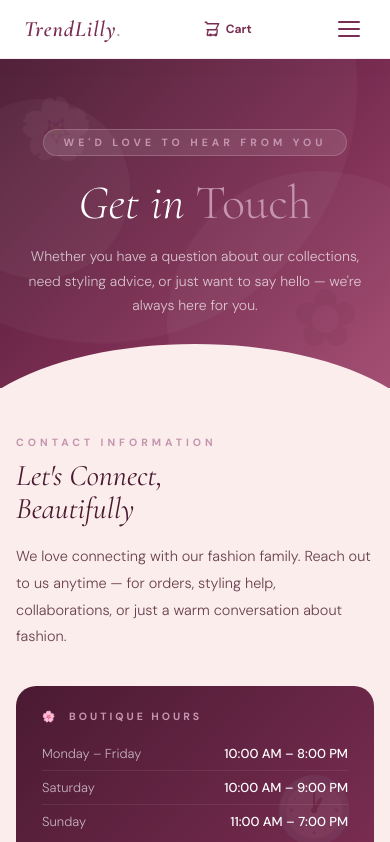
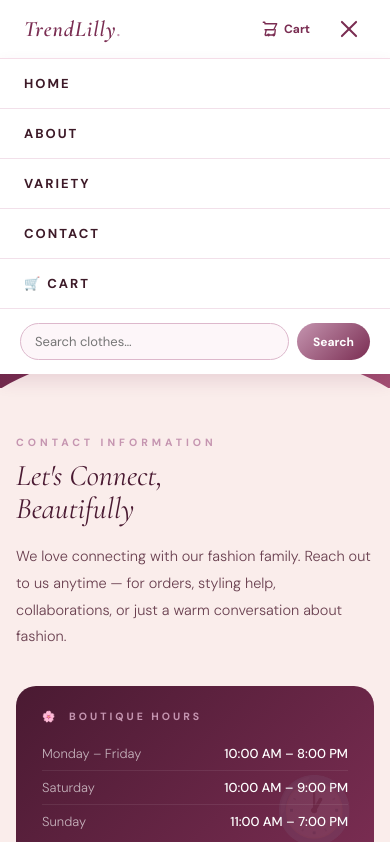
Before and after one commit to kiranpreetkaur4573-ui/my_project, a website: page contact.html in a window 390 px wide. Both pictures are taken after a click on the button 349 px from the left and 29 px from the top of the page. Shown: the top 842 px of the page. Drawn offline with nearby package versions, Linux system fonts and the light colour scheme.

Commit message:
Update contact.html

```diff
--- a/contact.html
+++ b/contact.html
@@ -27,17 +27,20 @@
         .nav-cart { display: flex; align-items: center; gap: 5px; margin-left: 10px; text-decoration: none; color: var(--deep); font-size: 12px; font-weight: 700; padding: 6px 10px; border-radius: 20px; transition: background 0.2s; flex-shrink: 0; }
         .nav-cart:hover { background: var(--soft); }
         .nav-cart svg { width: 18px; height: 18px; }
-        .hamburger { display: none; flex-direction: column; cursor: pointer; gap: 5px; margin-left: auto; padding: 6px; background: none; border: none; }
-        .hamburger span { display: block; width: 22px; height: 2px; background: var(--deep); border-radius: 3px; transition: all 0.3s; }
+        .hamburger { display: none; flex-direction: column; cursor: pointer; gap: 5px; padding: 6px; background: none; border: none; z-index: 301; }
+        .hamburger span { display: block; width: 22px; height: 2px; background: var(--deep); border-radius: 3px; transition: all 0.3s ease; }
         .hamburger.open span:nth-child(1) { transform: translateY(7px) rotate(45deg); }
         .hamburger.open span:nth-child(2) { opacity: 0; }
         .hamburger.open span:nth-child(3) { transform: translateY(-7px) rotate(-45deg); }
-        .mobile-nav { display: none; flex-direction: column; background: white; border-top: 1px solid var(--soft); }
+        .mobile-nav { display: none; flex-direction: column; background: white; border-top: 1px solid var(--soft); position: absolute; top: 58px; left: 0; right: 0; z-index: 299; max-height: calc(100vh - 58px); overflow-y: auto; box-shadow: 0 8px 16px rgba(122,45,82,0.12); }
         .mobile-nav.open { display: flex; }
-        .mobile-nav a { text-decoration: none; color: var(--text); font-size: 13px; font-weight: 700; letter-spacing: 2px; text-transform: uppercase; padding: 14px 24px; border-bottom: 1px solid #f2e0ea; }
-        .mobile-nav .search-row { display: flex; padding: 14px 20px; }
-        .mobile-nav .search-row input { flex: 1; padding: 9px 14px; border: 1.5px solid #ddb8cc; border-radius: 24px 0 0 24px; font-size: 13px; font-family: 'DM Sans', sans-serif; color: var(--text); outline: none; background: #fdf6f9; }
-        .mobile-nav .search-row button { padding: 9px 16px; background: linear-gradient(135deg, var(--rose), var(--deep)); color: white; border: none; border-radius: 0 24px 24px 0; font-size: 12px; font-weight: 700; cursor: pointer; font-family: 'DM Sans', sans-serif; }
+        .mobile-nav a { text-decoration: none; color: var(--text); font-size: 13px; font-weight: 700; letter-spacing: 2px; text-transform: uppercase; padding: 16px 24px; border-bottom: 1px solid #f2e0ea; display: block; transition: background 0.2s ease; }
+        .mobile-nav a:active, .mobile-nav a.active { background: var(--soft); color: var(--deep); }
+        .mobile-nav a:hover { background: #f9f0f6; }
+        .mobile-nav .search-row { display: flex; padding: 14px 20px; gap: 8px; }
+        .mobile-nav .search-row input { flex: 1; padding: 9px 14px; border: 1.5px solid #ddb8cc; border-radius: 24px; font-size: 13px; font-family: 'DM Sans', sans-serif; color: var(--text); outline: none; background: #fdf6f9; }
+        .mobile-nav .search-row button { padding: 9px 16px; background: linear-gradient(135deg, var(--rose), var(--deep)); color: white; border: none; border-radius: 24px; font-size: 12px; font-weight: 700; cursor: pointer; font-family: 'DM Sans', sans-serif; transition: opacity 0.2s; }
+        .mobile-nav .search-row button:active { opacity: 0.8; }
 
         .hero { position: relative; min-height: 380px; display: flex; align-items: center; justify-content: center; overflow: hidden; background: linear-gradient(135deg, var(--plum) 0%, var(--deep) 55%, #a0486e 100%); }
         .hero-orbs { position: absolute; inset: 0; pointer-events: none; overflow: hidden; }
@@ -127,7 +130,6 @@
         .cr-empty { text-align: center; padding: 32px 20px; }
         .cr-empty .ei { font-size: 40px; margin-bottom: 12px; }
         .cr-empty p { font-size: 14px; color: #9a7080; font-weight: 300; line-height: 1.7; }
-        @media (max-width: 600px) { .cr-input-row { flex-direction: column; } .check-reply-card { padding: 28px 20px; } .check-reply-section { padding: 0 16px 60px; } }
 
         .form-panel { background: white; border-radius: 28px; padding: 44px 40px; box-shadow: 0 8px 48px rgba(122,45,82,0.12); border: 1px solid rgba(197,149,176,0.12); position: relative; overflow: hidden; }
         .form-panel::before { content: ''; position: absolute; top: 0; left: 0; right: 0; height: 4px; background: linear-gradient(90deg, var(--rose), var(--gold), var(--deep)); }
@@ -201,7 +203,18 @@
         footer strong { color: var(--rose); }
 
         @media (max-width: 960px) { .nav-links, .nav-search { display: none; } .hamburger { display: flex; } .nav-cart { margin-left: auto; } .contact-grid { grid-template-columns: 1fr; gap: 40px; } .map-inner { grid-template-columns: 1fr; gap: 32px; } }
-        @media (max-width: 600px) { .contact-section { padding: 48px 16px 56px; } .form-panel { padding: 28px 20px; } .form-row { grid-template-columns: 1fr; gap: 0; } .hero { min-height: 300px; } .faq-section { padding: 52px 16px 60px; } .map-inner { padding: 44px 16px; } .map-visual { min-height: 200px; } }
+        @media (max-width: 600px) {
+            .contact-section { padding: 48px 16px 56px; }
+            .form-panel { padding: 28px 20px; }
+            .form-row { grid-template-columns: 1fr; gap: 0; }
+            .hero { min-height: 300px; }
+            .faq-section { padding: 52px 16px 60px; }
+            .map-inner { padding: 44px 16px; }
+            .map-visual { min-height: 200px; }
+            .check-reply-card { padding: 28px 20px; }
+            .check-reply-section { padding: 0 16px 60px; }
+            .cr-input-row { flex-direction: column; }
+        }
         .reveal { opacity: 0; transform: translateY(24px); transition: opacity 0.7s ease, transform 0.7s ease; }
         .reveal.visible { opacity: 1; transform: none; }
         .reveal-delay-1 { transition-delay: 0.15s; }
@@ -235,10 +248,11 @@
         </button>
     </div>
     <div class="mobile-nav" id="mobileNav">
-        <a href="index.html">Home</a>
-        <a href="about.html">About</a>
-        <a href="variety.html">Variety</a>
-        <a href="contact.html">Contact</a>
+        <a href="index.html" onclick="closeMenu()">Home</a>
+        <a href="about.html" onclick="closeMenu()">About</a>
+        <a href="variety.html" onclick="closeMenu()">Variety</a>
+        <a href="contact.html" onclick="closeMenu()">Contact</a>
+        <a href="mycart.html" onclick="closeMenu()">🛒 Cart</a>
         <div class="search-row">
             <input placeholder="Search clothes…" type="text">
             <button>Search</button>
@@ -508,7 +522,7 @@
         btn.disabled = true;
         btn.innerHTML = `<span style="display:inline-block;animation:spin 0.7s linear infinite">🌸</span>`;
         document.getElementById('crResults').innerHTML = `<div class="cr-empty"><div class="ei" style="animation:spin 1s linear infinite;display:inline-block">🌸</div><p style="margin-top:12px">Looking up your messages…</p></div>`;
-try {
+        try {
             const snap = await getDocs(
                 query(collection(db, 'contactSubmissions'), where('email', '==', email))
             );
@@ -575,8 +589,31 @@ try {
 </script>
 
 <script>
+    // ---- MOBILE MENU TOGGLE ----
+    function toggleMenu() {
+        const hamburger = document.getElementById('hamburgerBtn');
+        const mobileNav = document.getElementById('mobileNav');
+        hamburger.classList.toggle('open');
+        mobileNav.classList.toggle('open');
+    }
 
+    function closeMenu() {
+        const hamburger = document.getElementById('hamburgerBtn');
+        const mobileNav = document.getElementById('mobileNav');
+        hamburger.classList.remove('open');
+        mobileNav.classList.remove('open');
+    }
 
+    // Close menu when clicking outside
+    document.addEventListener('click', function(e) {
+        const hamburger = document.getElementById('hamburgerBtn');
+        const mobileNav = document.getElementById('mobileNav');
+        const navbar = document.querySelector('.navbar');
+
+        if (!navbar.contains(e.target) && mobileNav.classList.contains('open')) {
+            closeMenu();
+        }
+    });
 
     function toggleFaq(btn) {
         const item = btn.closest('.faq-item');
```
